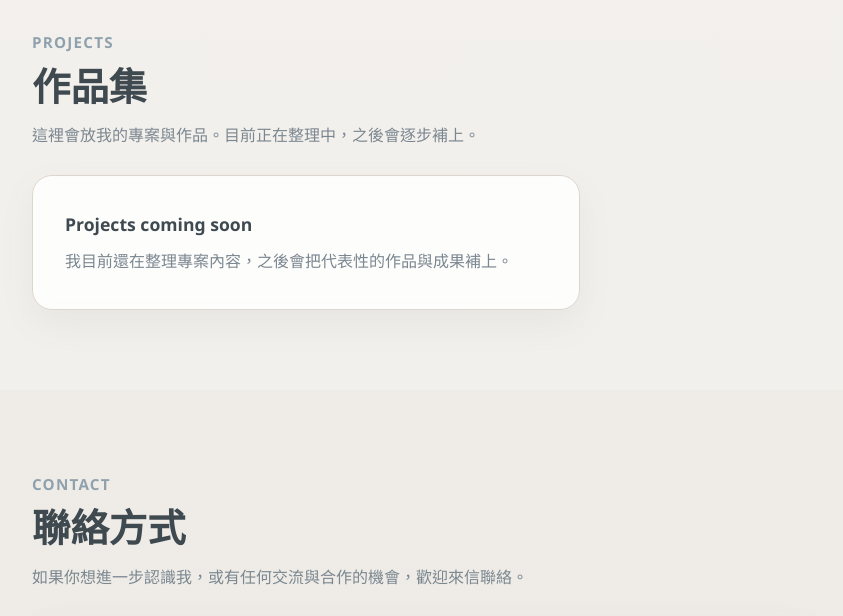
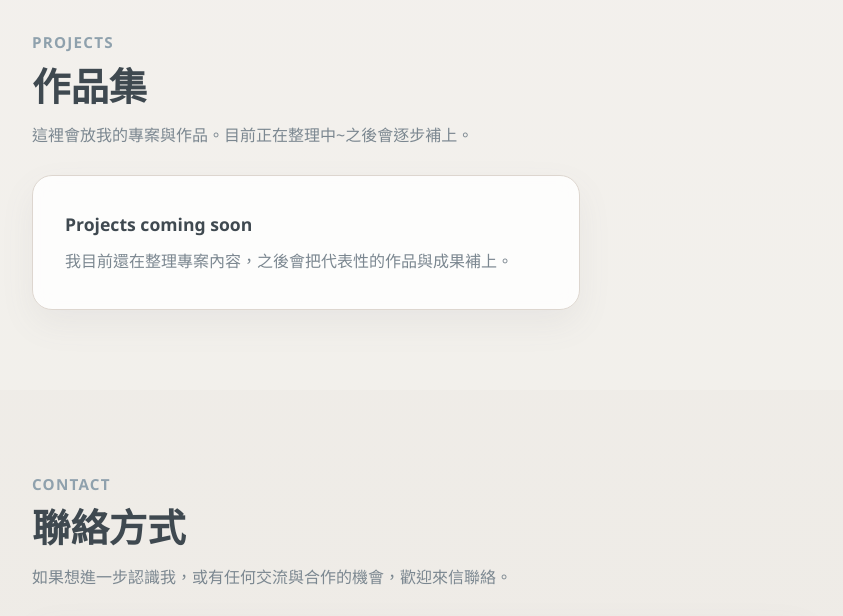
Before and after one commit to viviamhsu951228-cloud/kai-ning-s-web, a plain HTML site: page index.html in a window 1280 px wide. Shown: the part 3580-4196 px from the top of the page, without its empty margins (48-891 px from the left). Drawn offline with Linux system fonts and the light colour scheme.

Commit message:
Update index.html

```diff
--- a/index.html
+++ b/index.html
@@ -112,7 +112,7 @@
           <p class="section-label">Projects</p>
           <h2 class="section-title">作品集</h2>
           <p class="section-description">
-            這裡會放我的專案與作品。目前正在整理中，之後會逐步補上。
+            這裡會放我的專案與作品。目前正在整理中~之後會逐步補上。
           </p>
         </div>
 
@@ -127,7 +127,7 @@
           <p class="section-label">Contact</p>
           <h2 class="section-title">聯絡方式</h2>
           <p class="section-description">
-            如果你想進一步認識我，或有任何交流與合作的機會，歡迎來信聯絡。
+            如果想進一步認識我，或有任何交流與合作的機會，歡迎來信聯絡。
           </p>
         </div>
 
```
